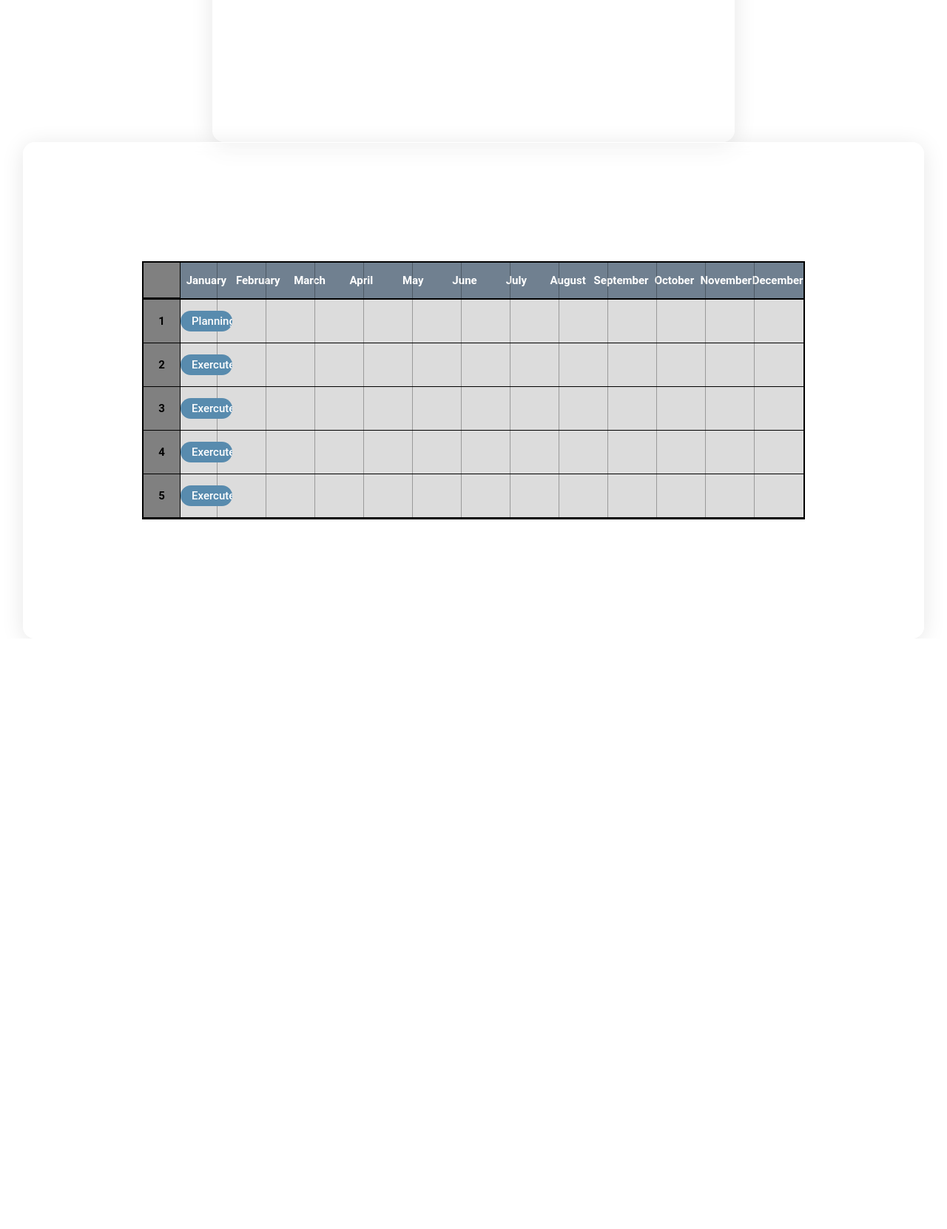
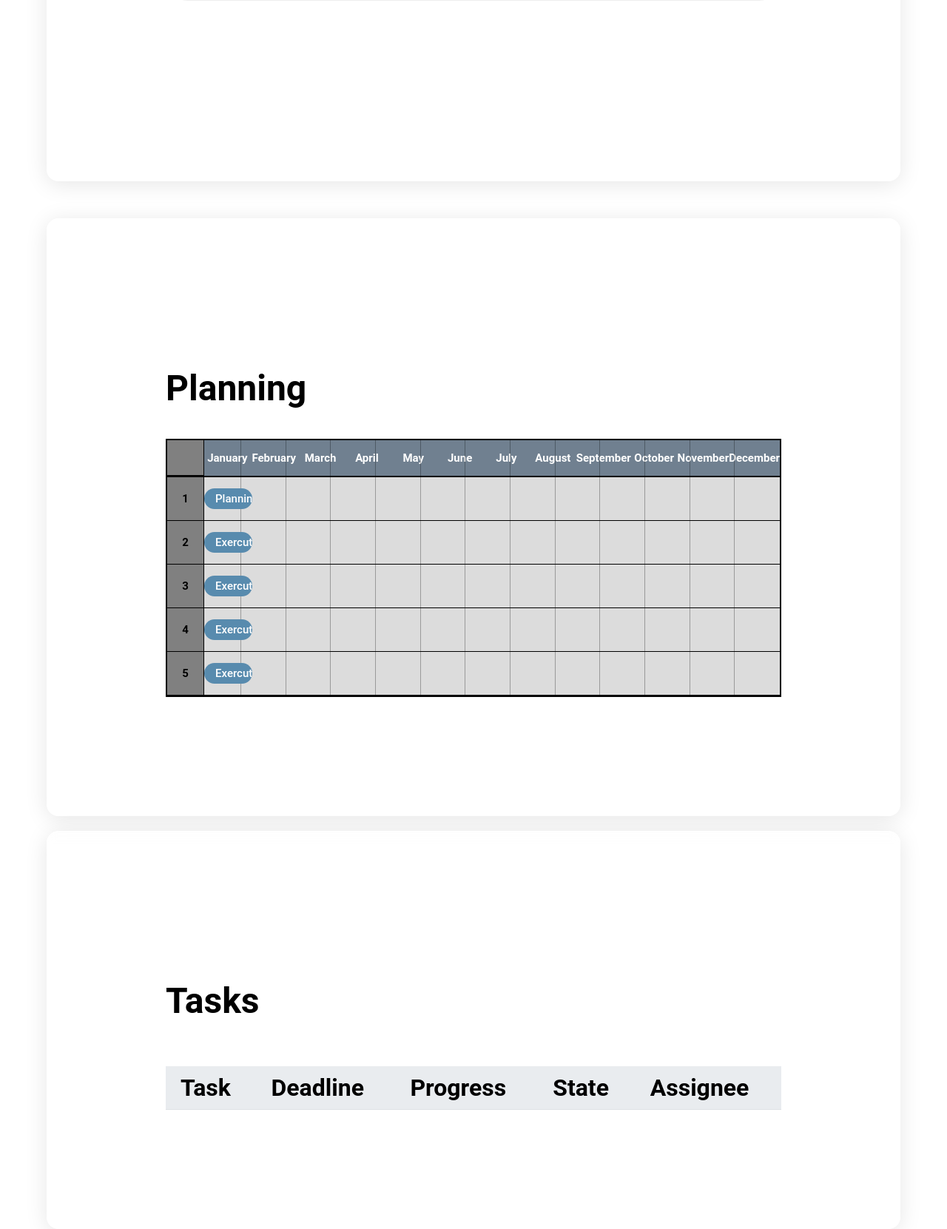
Before and after one commit to Varask/Estia_integration_project, a PHP site: page /pages/homepage.html in a window 1280 px wide. Shown: the part 1552-3213 px from the top of the page at 74% size. Before the commit the page ends 2254 px from the top, so only its background shows below. Run offline with PHP 8.4, Linux system fonts and the light colour scheme; lists and menus that the app fills with data are empty.

Commit message:
Update homepage styling and tasks viewer layout

```diff
--- a/CSS/homePageStyle.css
+++ b/CSS/homePageStyle.css
@@ -27,7 +27,7 @@ header p {
 }
 
 .container {
-    width: 30%;
+    width: 65%;
     margin: auto;
     margin-top: 50px;
     padding: 5em;
@@ -42,11 +42,6 @@ header p {
     border: 1px solid rgba(255, 255, 255, 1);
 }
 
-.planning{
-    margin-top: 2em;
-    width: 70%;
-    margin: auto;
-}
 
 button {
     font-size: 2em;
@@ -180,6 +175,40 @@ li {
  	grid-column: 1/2;
         background-color: #588BAE;
  }
+/* Task list */
+
+.tasksViewer {
+    display: flex;
+    flex-direction: column;
+    margin-top: 20px;
+}
+
+.tasksViewer table {
+    width: 100%;
+    border-collapse: collapse;
+    margin-top: 20px;
+}
+
+.tasksViewer th {
+    background-color: #e9ecef;
+    padding: 10px 20px;
+    text-align: left;
+    border-bottom: 1px solid #dee2e6;
+}
+
+.tasksViewer td {
+    padding: 10px 20px;
+    border-bottom: 1px solid #dee2e6;
+}
+
+.tasksViewer tr:hover {
+    background-color: #f8f9fa;
+}
+
+
+
+
+
 
 /* Responsive adjustments */
 @media (max-width: 768px) {
--- a/pages/homepage.html
+++ b/pages/homepage.html
@@ -22,6 +22,7 @@
 
 
 <div class="container planning">
+    <h2>Planning</h2>
     <div class="chart">
         <div class="chart-row chart-period">
             <div class="chart-row-item">
@@ -61,7 +62,20 @@
     </div>
 </div>
 
+<div class="container tasksViewer">
+    <h2>Tasks</h2>
+    <table>
+        <tr>
+            <th>Task</th>
+            <th>Deadline</th>
+            <th>Progress</th>
+            <th>State</th>
+            <th>Assignee</th>
+        </tr>
 
+    </table>
+
+</div>
 </div>
 </body>
 </html>
```
